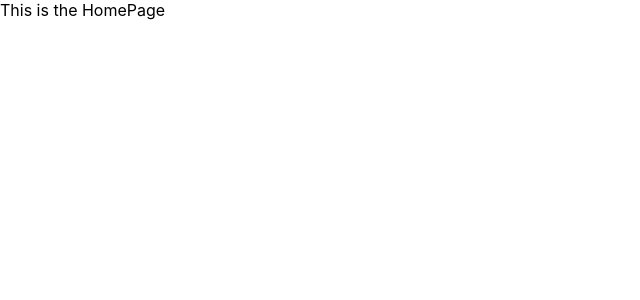
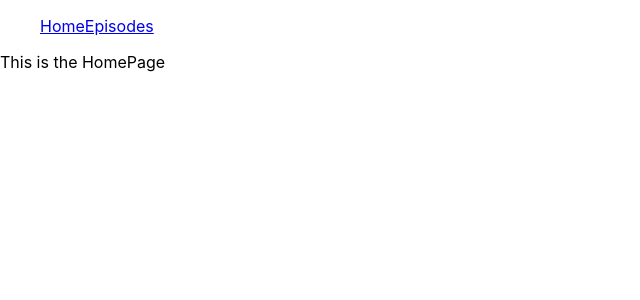
Before and after one commit to otsang3/the-office-api, a React (Create React App) app: page / in a window 1280 px wide. Shown: the top 300 px of the page, without its empty margins (0-640 px from the left). Built offline with nearby package versions, Linux system fonts and the light colour scheme.

Commit message:
added skeleton for NavBar

```diff
--- a/src/App.js
+++ b/src/App.js
@@ -2,12 +2,14 @@
 import { BrowserRouter as Router, Route, Switch } from 'react-router-dom';
 import EpisodeMain from './components/EpisodeMain';
 import HomePage from './components/HomePage';
+import NavBar from './components/NavBar';
 
 
 function App() {
   return (
     <Router>
       <div>
+        <NavBar/>
         <Switch>
           <Route exact path="/" render={() => <HomePage/>}/>
           <Route exact path="/episodes" render={() => <EpisodeMain/>}/>
--- /dev/null
+++ b/src/components/NavBar.js
@@ -0,0 +1,16 @@
+import React from 'react';
+import { Link } from 'react-router-dom';
+
+function NavBar() {
+
+    return(
+        <div>
+            <ul>
+                <Link to="/">Home</Link>
+                <Link to="/episodes">Episodes</Link>
+            </ul>
+        </div>
+    )
+}
+
+export default NavBar;
```
Also changed, not shown: 1 other file (tests, documents, lock files or other folders).
